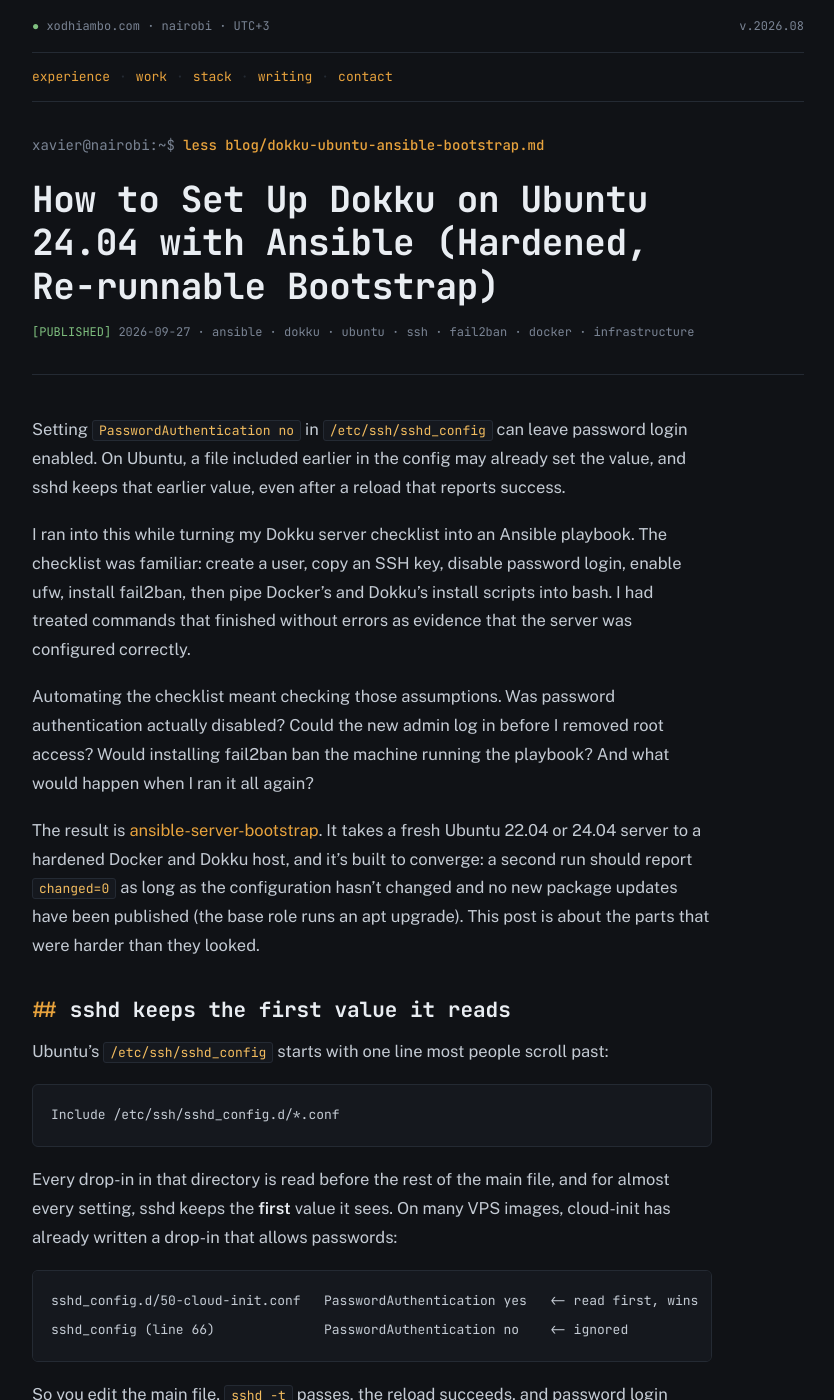
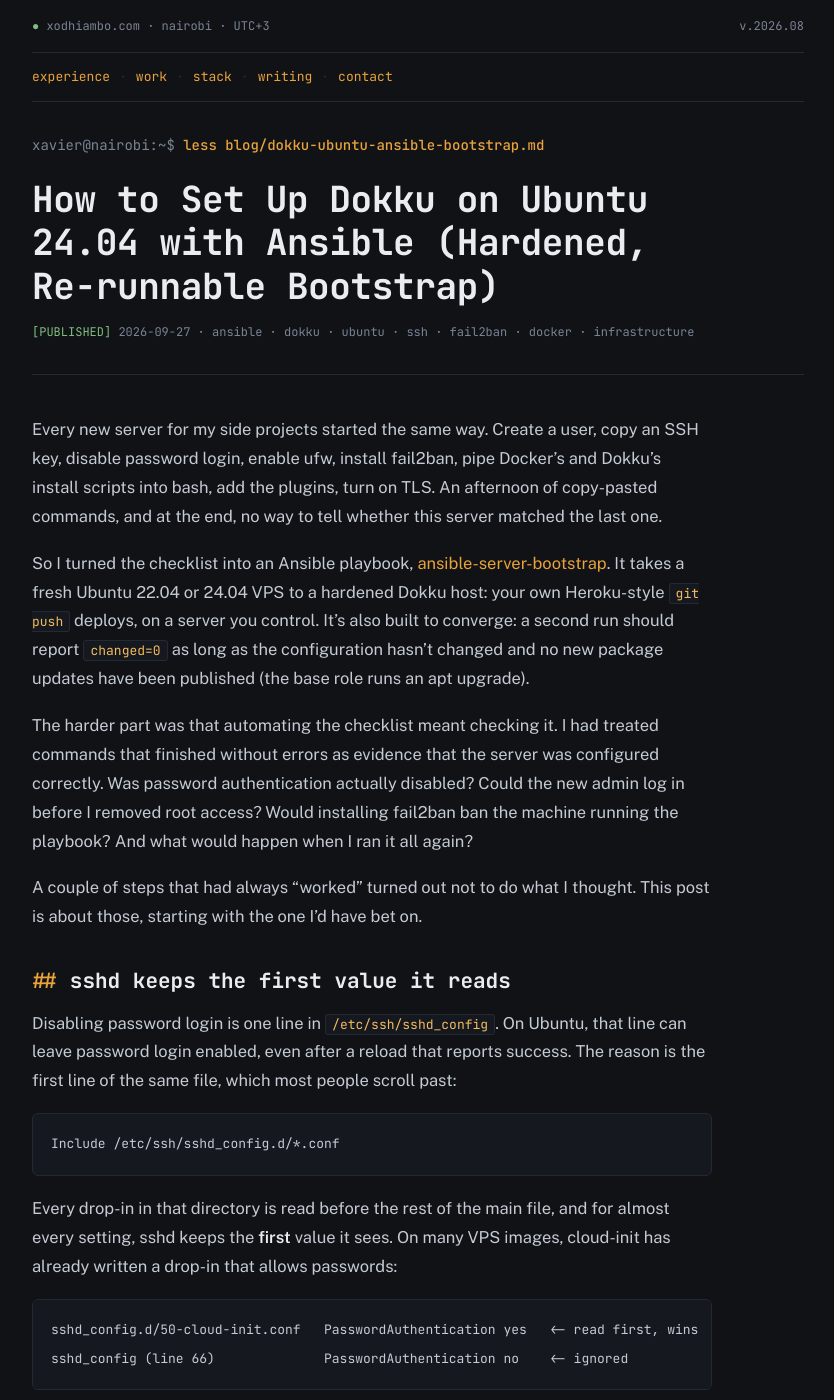
Before and after one commit to thepsalmist/thepsalmist.github.io, a Jekyll site: the page built from _posts/2026-09-27-dokku-ubuntu-ansible-bootstrap.md, in a window 1280 px wide and 1400 px high. Shown: the whole window, without its empty margins (222-1056 px from the left). Built offline with Jekyll 4.4.1, drawn with Linux system fonts in a browser that asks for light colours.

Commit message:
Rewrite the opening of the Dokku bootstrap article
The post now opens on the manual server checklist and what the playbook
replaces it with, then moves the PasswordAuthentication surprise into
the start of the sshd section. The meta description follows the new
framing.

````diff
--- a/_posts/2026-09-27-dokku-ubuntu-ansible-bootstrap.md
+++ b/_posts/2026-09-27-dokku-ubuntu-ansible-bootstrap.md
@@ -4,21 +4,21 @@
 slug: dokku-ubuntu-ansible-bootstrap
 permalink: /blog/dokku-ubuntu-ansible-bootstrap/
 date: 2026-09-27 09:00:00 +0300
-description: "An Ansible playbook that takes a fresh Ubuntu 22.04/24.04 VPS to a hardened Dokku host: SSH hardening validated against the effective sshd config with best-effort rollback, ufw, fail2ban, and Docker and a version-pinned Dokku from signed apt repositories."
+description: "Turn a fresh Ubuntu 22.04/24.04 VPS into a hardened Dokku host with one re-runnable Ansible playbook, and the checklist steps that finished without errors but didn't do what I thought: SSH hardening, fail2ban, and installing Docker and Dokku from signed apt repositories."
 tags: [ansible, dokku, ubuntu, ssh, fail2ban, docker, infrastructure]
 ---
 
-Setting `PasswordAuthentication no` in `/etc/ssh/sshd_config` can leave password login enabled. On Ubuntu, a file included earlier in the config may already set the value, and sshd keeps that earlier value, even after a reload that reports success.
+Every new server for my side projects started the same way. Create a user, copy an SSH key, disable password login, enable ufw, install fail2ban, pipe Docker's and Dokku's install scripts into bash, add the plugins, turn on TLS. An afternoon of copy-pasted commands, and at the end, no way to tell whether this server matched the last one.
 
-I ran into this while turning my Dokku server checklist into an Ansible playbook. The checklist was familiar: create a user, copy an SSH key, disable password login, enable ufw, install fail2ban, then pipe Docker's and Dokku's install scripts into bash. I had treated commands that finished without errors as evidence that the server was configured correctly.
+So I turned the checklist into an Ansible playbook, [ansible-server-bootstrap](https://github.com/thepsalmist/ansible-server-bootstrap). It takes a fresh Ubuntu 22.04 or 24.04 VPS to a hardened Dokku host: your own Heroku-style `git push` deploys, on a server you control. It's also built to converge: a second run should report `changed=0` as long as the configuration hasn't changed and no new package updates have been published (the base role runs an apt upgrade).
 
-Automating the checklist meant checking those assumptions. Was password authentication actually disabled? Could the new admin log in before I removed root access? Would installing fail2ban ban the machine running the playbook? And what would happen when I ran it all again?
+The harder part was that automating the checklist meant checking it. I had treated commands that finished without errors as evidence that the server was configured correctly. Was password authentication actually disabled? Could the new admin log in before I removed root access? Would installing fail2ban ban the machine running the playbook? And what would happen when I ran it all again?
 
-The result is [ansible-server-bootstrap](https://github.com/thepsalmist/ansible-server-bootstrap). It takes a fresh Ubuntu 22.04 or 24.04 server to a hardened Docker and Dokku host, and it's built to converge: a second run should report `changed=0` as long as the configuration hasn't changed and no new package updates have been published (the base role runs an apt upgrade). This post is about the parts that were harder than they looked.
+A couple of steps that had always "worked" turned out not to do what I thought. This post is about those, starting with the one I'd have bet on.
 
 ## sshd keeps the first value it reads
 
-Ubuntu's `/etc/ssh/sshd_config` starts with one line most people scroll past:
+Disabling password login is one line in `/etc/ssh/sshd_config`. On Ubuntu, that line can leave password login enabled, even after a reload that reports success. The reason is the first line of the same file, which most people scroll past:
 
 ```
 Include /etc/ssh/sshd_config.d/*.conf
````
